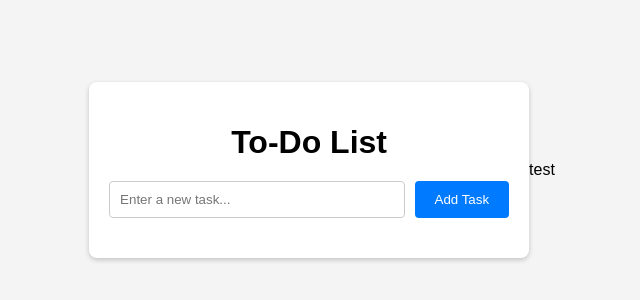
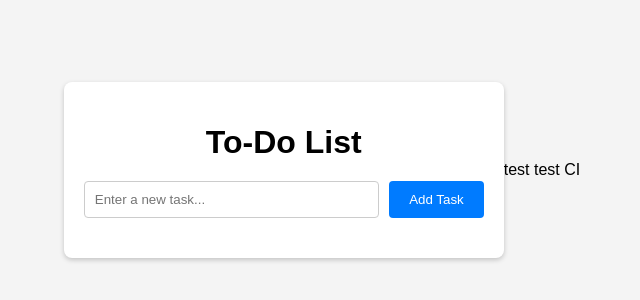
Before and after one commit to mikeborn7/todoapp, a plain HTML site: page frontend/index.html in a window 1280 px wide. Shown: the part 230-530 px from the top of the page, without its empty margins (318-958 px from the left). Drawn offline with Linux system fonts and the light colour scheme; no server answers.

Commit message:
testing ci

```diff
--- a/frontend/index.html
+++ b/frontend/index.html
@@ -18,4 +18,4 @@
     <script src="script.js"></script>
 </body>
 </html>
-test
+test test CI
```
